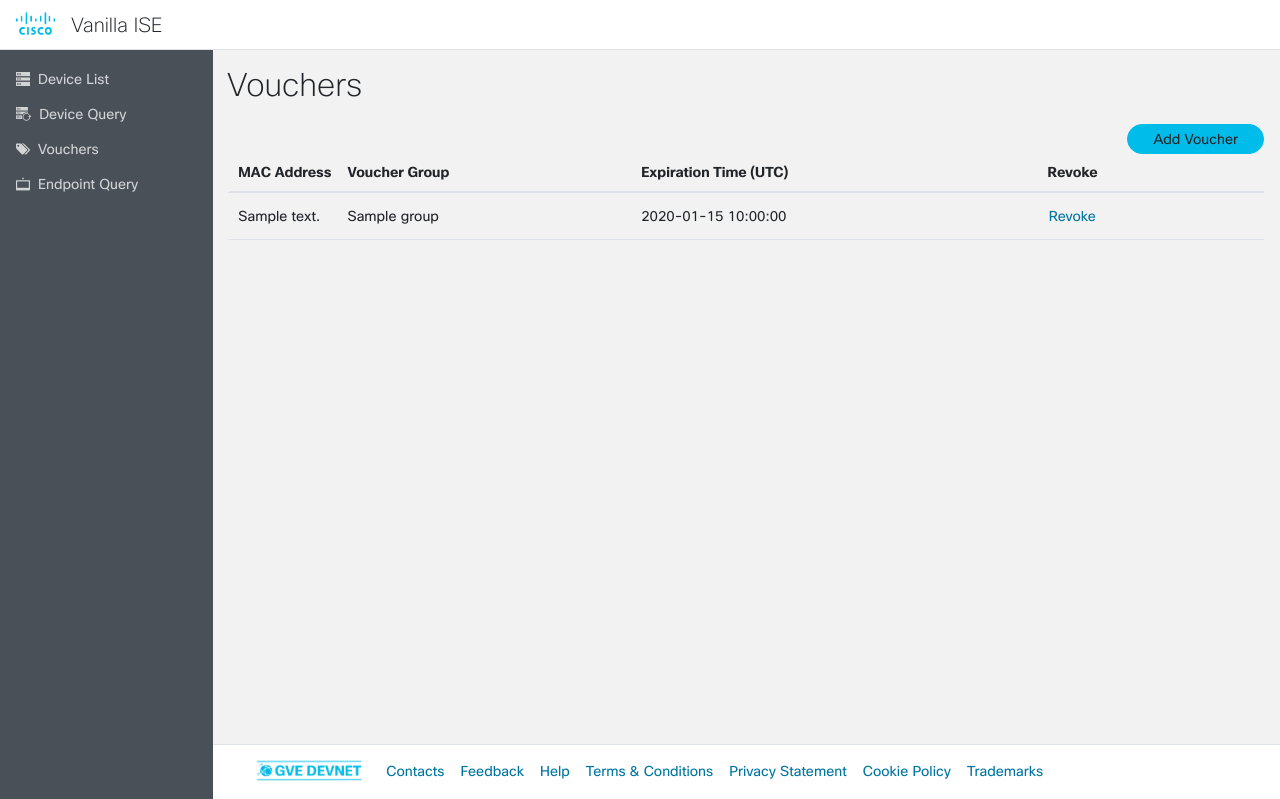
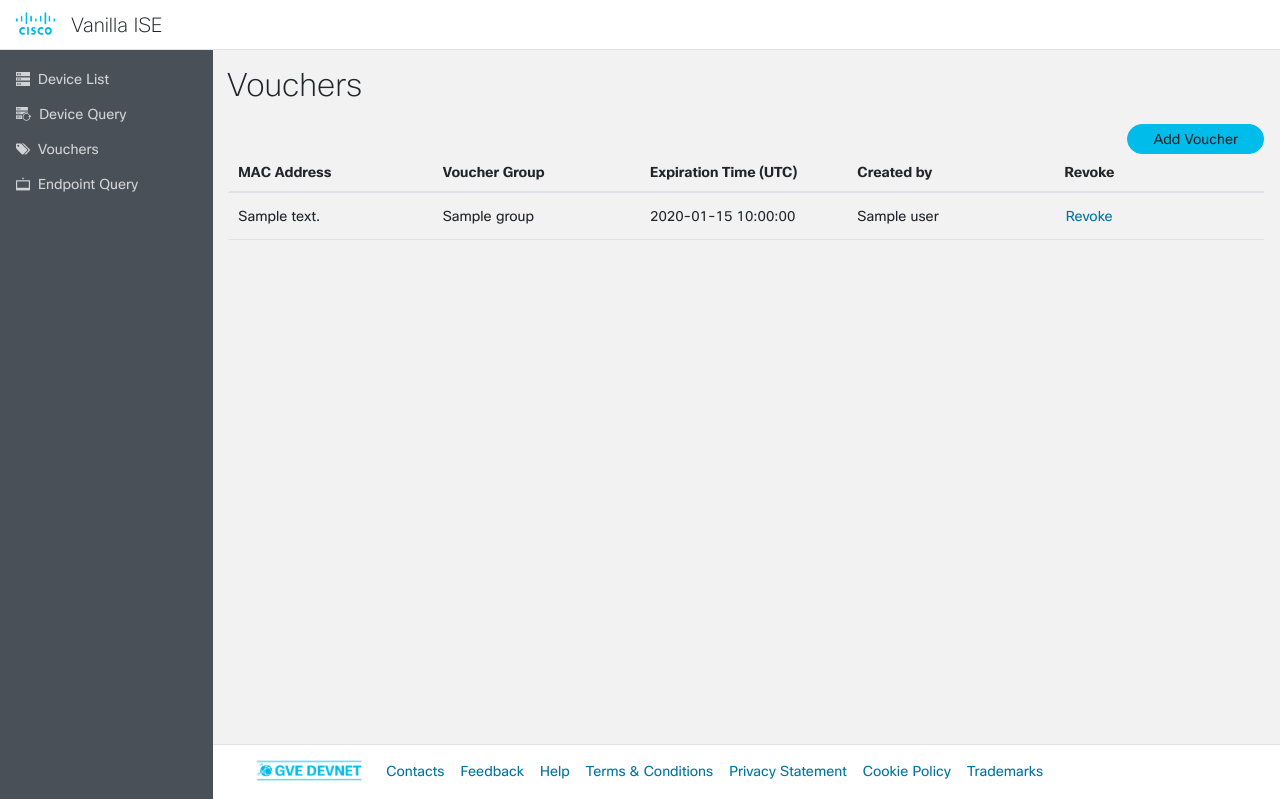
Before and after one commit to obrigg/Vanilla-ISE, a Flask app: template templates/voucher.html in a window 1280 px wide. Shown: the top 799 px of the page. Run offline with Flask 2, Linux system fonts and the light colour scheme; the template is opened without the code that fills it: most values are stand-ins (such as "Sample title", 1, 10 or a date in 2020); some libraries are stand-ins or nearby versions.

Commit message:
Added auditing + syslog

```diff
--- a/app.py
+++ b/app.py
@@ -32,8 +32,8 @@
     and expire timestamps (in seconds since the epoch, in UTC) and convert it
     to MAC addresses (in the format xx:xx:xx:xx:xx:xx) and expire dates (as strings in local time).
     In: {"xxxx.xxxx.xxxx": 1613129301.6337228, "xxxx.xxxx.xxxx": 1613129332.6337228}
-    Out:[{'MACAddress': 'xx:xx:xx:xx:xx:xx', 'ExpDate': 'Fri Feb 12 12:28:21 2021', 'group': 'AAA-Vouchers'},
-        {'MACAddress': 'xx:xx:xx:xx:xx:xx', 'ExpDate': 'Fri Feb 12 18:28:21 2021', 'group': 'BBB-Vouchers'}]
+    Out:[{'MACAddress': 'xx:xx:xx:xx:xx:xx', 'ExpDate': 'Fri Feb 12 12:28:21 2021', 'group': 'AAA-Vouchers', 'user': 'Oren'},
+        {'MACAddress': 'xx:xx:xx:xx:xx:xx', 'ExpDate': 'Fri Feb 12 18:28:21 2021', 'group': 'BBB-Vouchers', 'user': 'Ramona'}]
     '''
     converted_voucher_list = []
 
@@ -43,8 +43,9 @@
         mac_address = ':'.join(dot_free_mac[i:i+2] for i in range(0, 12, 2))
         exp_date = ctime(voucher['duration'])
         voucher_group = voucher['group']
+        user = voucher['user']
         converted_voucher_list.append(
-            {"MACAddress": mac_address, "ExpDate": exp_date, "group": voucher_group})
+            {"MACAddress": mac_address, "ExpDate": exp_date, "group": voucher_group, "user": user})
 
     return converted_voucher_list
 
@@ -75,7 +76,7 @@
     '''
     if type(session.get('logged_in')) == int and session.get('logged_in') > int(time()):
         session['logged_in'] = int(time()) + backend.timeout
-        print(f"Login extended until: {ctime(session['logged_in'])}")
+        print(f"Login for {session['username']} extended until: {ctime(session['logged_in'])}")
         try:
             if request.method == 'GET':
 
@@ -110,7 +111,7 @@
     '''
     if type(session.get('logged_in')) == int and session.get('logged_in') > int(time()):
         session['logged_in'] = int(time()) + backend.timeout
-        print(f"Login extended until: {ctime(session['logged_in'])}")
+        print(f"Login for {session['username']} extended until: {ctime(session['logged_in'])}")
         try:
             if request.method == 'GET':
 
@@ -141,7 +142,7 @@
     '''
     if type(session.get('logged_in')) == int and session.get('logged_in') > int(time()):
         session['logged_in'] = int(time()) + backend.timeout
-        print(f"Login extended until: {ctime(session['logged_in'])}")
+        print(f"Login for {session['username']} extended until: {ctime(session['logged_in'])}")
         try:
             if request.method == 'GET':
 
@@ -162,7 +163,8 @@
                 if(submit_type == "Add"):
 
                     add_response = backend.add_voucher(
-                        form_mac_address, int(voucher_duration), voucher_group)
+                        form_mac_address, int(voucher_duration),
+                        voucher_group, session['username'])
                     propagate_backend_exception(add_response)
                     voucher_list = convert_voucher_list(
                         backend.read_voucher_list())
@@ -172,7 +174,7 @@
 
                 else:  # Revoke
 
-                    revoke_response = backend.revoke_voucher(row_mac_address)
+                    revoke_response = backend.revoke_voucher(row_mac_address, session['username'])
                     propagate_backend_exception(revoke_response)
                     voucher_list = convert_voucher_list(
                         backend.read_voucher_list())
@@ -196,7 +198,7 @@
     '''
     if type(session.get('logged_in')) == int and session.get('logged_in') > int(time()):
         session['logged_in'] = int(time()) + backend.timeout
-        print(f"Login extended until: {ctime(session['logged_in'])}")
+        print(f"Login for {session['username']} extended until: {ctime(session['logged_in'])}")
         try:
             if request.method == 'GET':
 
@@ -229,6 +231,7 @@
         if x == "Done":
             print("login view - Successful Login")
             session['logged_in'] = int(time()) + backend.timeout
+            session['username'] = name
             print(f"Logged in until: {ctime(session['logged_in'])}")
             return redirect(url_for('index'))
         else:
@@ -240,4 +243,5 @@
 if __name__ == "__main__":
     t1 = Thread(target=voucher_cleanup_loop)
     t1.start()
-    app.run(host='0.0.0.0', debug=True, threaded=True)
+    sleep(1)
+    app.run(host='0.0.0.0', debug=False, threaded=True)
--- a/backend.py
+++ b/backend.py
@@ -4,9 +4,9 @@
 import requests
 import json
 import xmltodict
+import logging.handlers
 from time import time
 from netaddr import *
-from pprint import pprint
 from genie.testbed import load
 from requests.auth import HTTPBasicAuth
 from requests.packages.urllib3.exceptions import InsecureRequestWarning
@@ -19,6 +19,7 @@
 switch_user = os.environ.get('SWITCH_USER', "netadmin")
 switch_password = os.environ.get('SWITCH_PASS', "")
 switch_enable = os.environ.get('SWITCH_ENABLE', "")
+syslog_server = os.environ.get('SYSLOG_SERVER', "")
 voucher_group_A = "AAA-Vouchers"
 voucher_group_B = "BBB-Vouchers"
 voucher_group_C = "CCC-Vouchers"
@@ -46,6 +47,15 @@
         },
         'os': 'iosxe'
     }}}
+
+if syslog_server != "":
+    # Creating the logger
+    syslog_logger = logging.getLogger('syslog_logger')
+    syslog_logger.setLevel(logging.INFO)
+    #Creating the logging handler, directing to the syslog server
+    handler = logging.handlers.SysLogHandler(address=(syslog_server,514))
+    syslog_logger.addHandler(handler)
+
 ######   End of envrionment setup   ######
 
 ######         ISE functions        ######
@@ -300,27 +310,28 @@
     '''
     Voucher file format:
     [
-        {"mac": "00:11:22:33:44:55", "duration": 1617292081, "group": "AAA-Vouchers"},
-        {"mac": "11:22:33:44:55:66", "duration": 1617293054, "group": "BBB-Vouchers"}
+        {"mac": "00:11:22:33:44:55", "duration": 1617292081, "group": "AAA-Vouchers", "user": "Oren"},
+        {"mac": "11:22:33:44:55:66", "duration": 1617293054, "group": "BBB-Vouchers", "user": "Ramona"}
     ]
     '''
     try:
-        print("\033[0;33mReading the voucher list...\033[0m")
+        print("Reading the voucher list...")
         with open('./data/voucher.json', 'r') as f:
             voucher_list = json.loads(f.read())
     except:
-        print("\033[0;33mLooks like the voucher list does not exist. Creating a new one...\033[0m")
+        print("Looks like the voucher list does not exist. Creating a new one...")
         with open('./data/voucher.json', 'w') as f:
             voucher_list = []
             json.dump(voucher_list, f)
-    print(f"\033[0;33mVoucher list content (Current Epoch time: {int(time())}):\
+    print(f"Voucher list content (Current Epoch time: {int(time())}):\
         \n=======================")
-    pprint(voucher_list)
-    print("=======================\033[0m")
+    for voucher in voucher_list:
+        print(voucher)
+    print("=======================")
     return(voucher_list)
 
 
-def add_voucher(mac_address: str, duration: int, voucher_group: str):
+def add_voucher(mac_address: str, duration: int, voucher_group: str, user: str):
     '''
     This function will receive an endpoint MAC address, add it to ISE's
     voucher endpoint group, and add an entry to the voucher list file
@@ -337,9 +348,10 @@
                 return(f"ERROR: MAC {mac} already has a voucher. Kindly revoke it first.")
             else:
                 print(
-                    f"Adding MAC {mac} with a duration of {duration} hours to the voucher group {voucher_group}")
+                    f"Adding MAC {mac} with a duration of {duration} hours to the voucher group {voucher_group}, user: {user}")
                 voucher = {"mac": mac, "duration": int(
-                    time()) + duration*60*60, "group": voucher_group}
+                    time()) + duration*60*60, "group": voucher_group,
+                    "user": user}
                 voucher_list.append(voucher)
                 with open('./data/voucher.json', 'w') as f:
                     json.dump(voucher_list, f)
@@ -349,6 +361,7 @@
         try:
             # Update ISE
             update_ise_endpoint_group(mac, voucher_group)
+            send_syslog(f"Voucher created! MAC: {mac}, duration: {duration} hours, voucher group: {voucher_group}, user: {user}")
             return("Done")
         except:
             print(f"\033[1;31mERROR: Wasn't able to add {mac} to ISE's voucher list\033[0m")
@@ -358,7 +371,7 @@
         return("ERROR: Invalid MAC address")
 
 
-def revoke_voucher(mac_address: str):
+def revoke_voucher(mac_address: str, user="system"):
     '''
     This function will receive an endpoint MAC address, remove it from
     ISE's voucher endpoint group, and from the voucher list file.
@@ -385,6 +398,7 @@
         # Update ISE
         print(f"Deleting MAC {mac} from ISE")
         remove_ise_endpoint_group(mac_address, voucher_group)
+        send_syslog(f"Voucher revoked! MAC: {mac}, user: {user}")
         return("Done")
     except:
         print(f"\033[1;31mERROR: Wasn't able to remove {mac} from ISE's voucher list\033[0m")
@@ -396,13 +410,24 @@
     This function will go through the voucher list and remove endpoints
     with an expired voucher from ISE's endpoint group.
     '''
-    print("\033[0;35mAbout to clean up the voucher list...\033[0m")
+    print("\033[0;35mAbout to clean up the voucher list...")
     voucher_list = read_voucher_list()
     for voucher in voucher_list:
         if voucher['duration'] < int(time()):
             print(
-                f"\033[0;35mRemoving expired voucher of {voucher['mac']} from voucher group {voucher['group']}.\033[0m")
-            revoke_voucher(voucher['mac'])
+                f"\033[0;35mRemoving expired voucher of {voucher['mac']} from voucher group {voucher['group']}.")
+            revoke_voucher(voucher['mac'], "Timer")
+            print("Clean-up done.\033[0m")
+
+
+def send_syslog(data: str):
+    '''
+    This fuction will send a preconfigured syslog server messages (if syslog server is configured)
+    '''
+    if syslog_server != "":
+        print(f"Sending syslog server {syslog_server} the following message: \
+            \n{data}")
+        syslog_logger.info(str(data))
 
 
 if __name__ == "__main__":
--- a/templates/voucher.html
+++ b/templates/voucher.html
@@ -45,10 +45,11 @@
                         <table class="table table--lined table--selectable table">
                             <thead>
                                 <tr>
-                                    <th class="w-25">MAC Address</span></th>
-                                    <th class="w-25">Voucher Group</span></th>
-                                    <th class="w-25">Expiration Time (UTC)</th>
-                                    <th class="w-25">Revoke</th>
+                                    <th class="w-20">MAC Address</span></th>
+                                    <th class="w-20">Voucher Group</span></th>
+                                    <th class="w-20">Expiration Time (UTC)</th>
+                                    <th class="w-20">Created by</th>
+                                    <th class="w-20">Revoke</th>
                                 </tr>
                             </thead>
                             <tbody>
@@ -64,6 +65,9 @@
                                     </td>
                                     <td>
                                         {{voucher.ExpDate}}
+                                    </td>
+                                    <td>
+                                        {{voucher.user}}
                                     </td>
                                     <td>
                                         <button name="voucher_sumbit" value="{{voucher.MACAddress}}"
```
Also changed, not shown: README.md.
